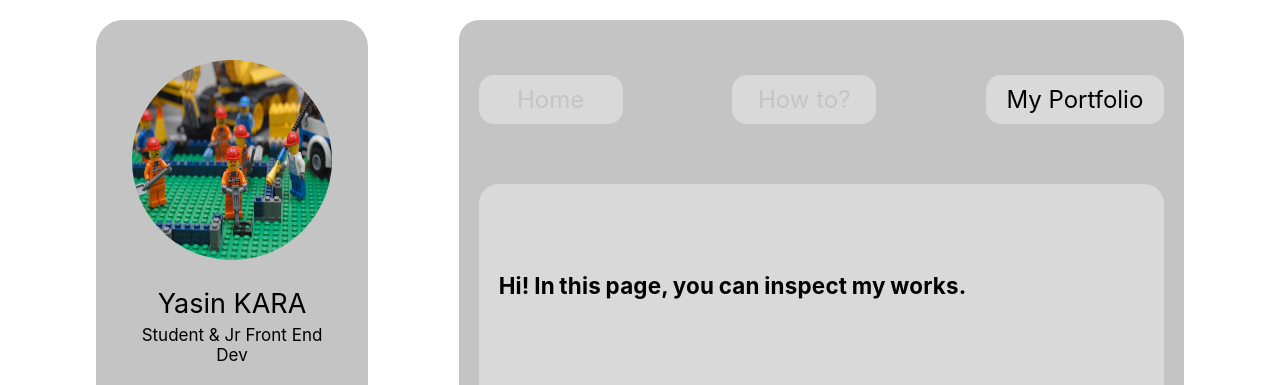
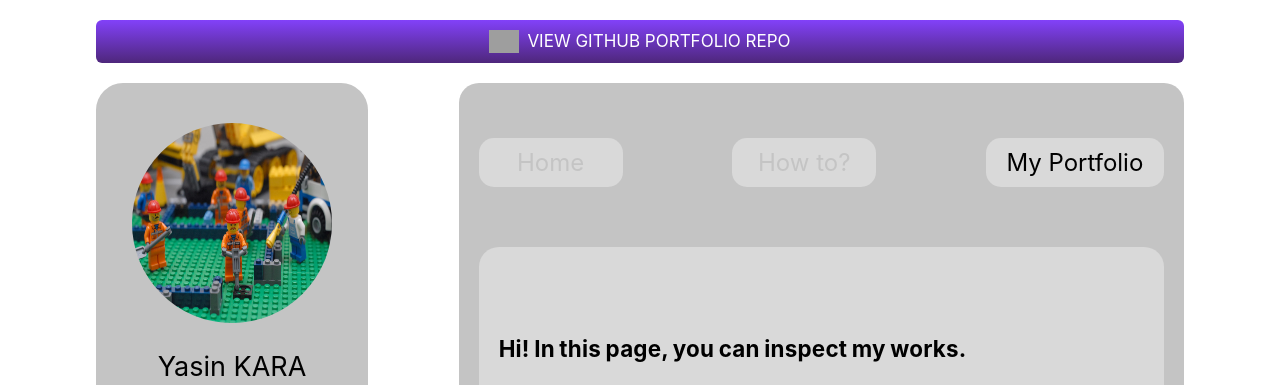
Before and after one commit to yasinkarax/yasinkara.tech, a plain HTML site: page index.html in a window 1280 px wide. Shown: the top 385 px of the page. Drawn offline with Linux system fonts and the light colour scheme; grey boxes are pictures that could not be loaded.

Commit message:
view github portfolio repo button is added to index.html

```diff
--- a/assets/css/main.css
+++ b/assets/css/main.css
@@ -26,6 +26,11 @@
 
     /*font-family variables*/
     --home--page--font--family: "SF Pro Display","SF Pro Icons","Helvetica Neue","Helvetica","Arial",sans-serif;
+}
+
+/* view github repo button */
+.github--repo{
+    margin-top: 20px
 }
 
 body{
--- a/index.html
+++ b/index.html
@@ -16,6 +16,15 @@
   </head>
   <body>
     <div class="container">
+
+        <!-- VIEW GITHUB REPO BUTTON -->
+        <div class="github--repo">
+            <a class="github--button" href="http://github.com/yasinkarax/yasinkara.tech" target="_blank">
+                <img src="https://desktop.github.com/images/desktop-icon.svg" alt="scroll to tap project github page">
+                <span>VIEW GITHUB PORTFOLIO REPO</span>
+            </a>
+        </div>
+        <!----------------------------------------------------------------------------------->
         <!--
             page up button
         -->
```
